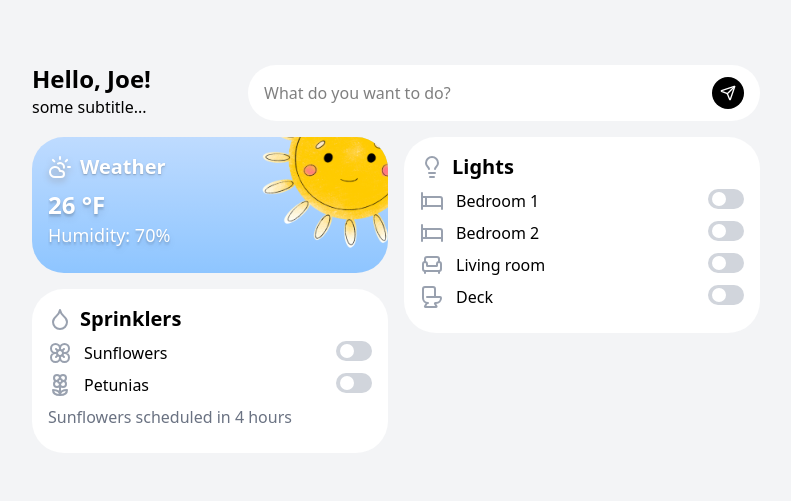
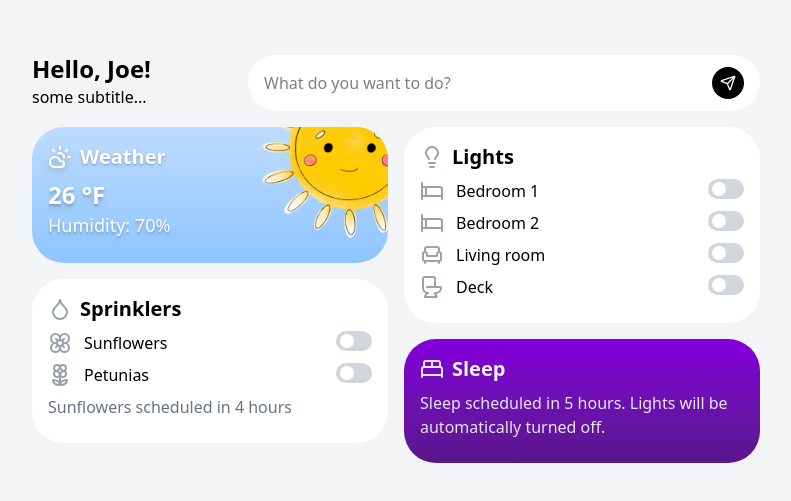
Before and after one commit to Eshan-Arora/dubhacks-25, a React (Vite) app in the folder app/: page / in a window 1280 px wide. Shown: the part 133-634 px from the top of the page, without its empty margins (244-1035 px from the left). Built offline with nearby package versions, Linux system fonts and the light colour scheme.

Commit message:
add sleep thing

```diff
--- a/app/src/App.tsx
+++ b/app/src/App.tsx
@@ -1,4 +1,4 @@
-import { useRef, useState } from 'react'
+import { useState } from 'react'
 
 import { ChatBox } from './components/ChatBox';
 import { InfoSquareRoot, InfoSquareHeading, InfoSquareContent } from './components/InfoSquare';
@@ -8,6 +8,7 @@ import { Weather } from "./components/Weather";
 import './App.css'
 import { LightbulbIcon, CloudSunIcon, DropletIcon } from 'lucide-react';
 import { Sprinklers } from './components/Sprinklers';
+import { SleepScheduleInfoSquare } from './components/SleepSchedule';
 
 function App() {
   const [chatText, setChatText] = useState("");
@@ -72,6 +73,8 @@ function App() {
                   <Lights />
                 </InfoSquareContent>
               </InfoSquareRoot>
+
+              <SleepScheduleInfoSquare />
             </div>
           </div>
         </div>
--- a/app/src/components/ChatBox.tsx
+++ b/app/src/components/ChatBox.tsx
@@ -10,10 +10,9 @@ export type ChatBoxProps = {
 }
 
 export function ChatBox({ text, onChange, placeholder, className }: ChatBoxProps) {
-  // TODO: how to center the text
   return (
     <div
-      className={clsx("px-4 py-3 rounded-4xl bg-white focus:border-none focus:outline-none h-min content-center justify-center flex flex-row w-2xl gap-2", className)}
+      className={clsx("px-4 py-3 rounded-4xl bg-white focus:border-none focus:outline-none h-min content-center justify-center flex flex-row w-2xl gap-2 focus-within:outline-blue-400 focus-within:outline", className)}
     >
       <input
         id={useId()}
--- /dev/null
+++ b/app/src/components/SleepSchedule.tsx
@@ -0,0 +1,27 @@
+import { InfoSquareRoot, InfoSquareHeading, InfoSquareContent } from './InfoSquare';
+import { LucideBedDouble } from 'lucide-react';
+
+function SleepSchedule() {
+  return (
+    <div>
+      <p className="text-gray-200 text-left py-2">
+        Sleep scheduled in 5 hours. Lights will be automatically turned off.
+      </p>
+    </div>
+  );
+}
+
+export function SleepScheduleInfoSquare() {
+  return (
+    <InfoSquareRoot className="bg-linear-to-b! from-purple-700 to-purple-900">
+      <InfoSquareHeading
+        title="Sleep"
+        icon={<LucideBedDouble className="text-gray-200" />}
+        className="text-gray-100"
+      />
+      <InfoSquareContent>
+        <SleepSchedule />
+      </InfoSquareContent>
+    </InfoSquareRoot>
+  );
+}
```
